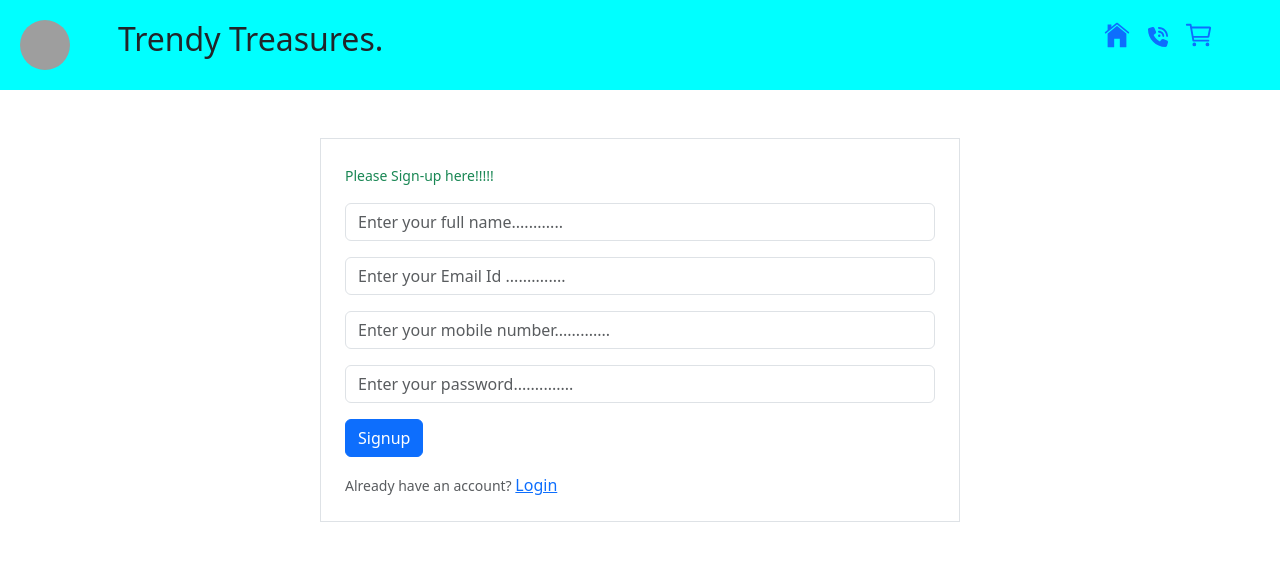
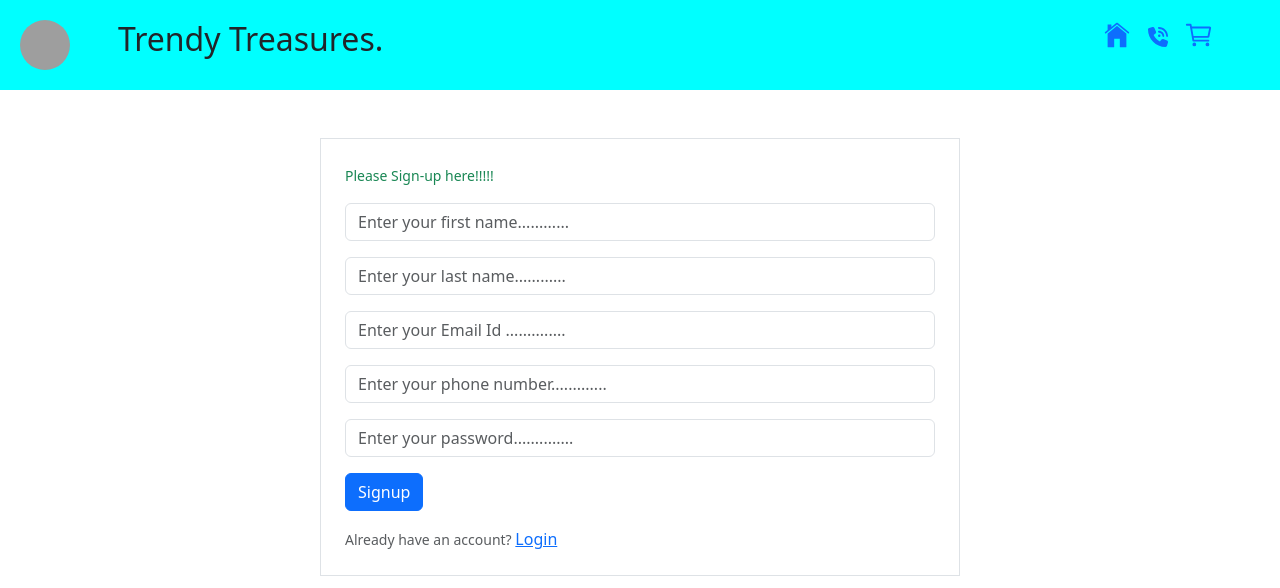
Before and after one commit to udhaykaitha27/trendy-treasures, a React (Vite) app: page /signup in a window 1280 px wide. Shown: the top 588 px of the page. Built offline with nearby package versions, Linux system fonts and the light colour scheme; grey boxes are pictures that could not be loaded.

Commit message:
Update Signup.jsx

```diff
--- a/src/Signup/Signup.jsx
+++ b/src/Signup/Signup.jsx
@@ -15,10 +15,12 @@ const navigate = useNavigate();
 
 
   const [signupdata, setSignupdata] = useState({
-    fullName: "",
-    mobile: "",
-    email: "",
-    password: "",
+    FirstName: "",
+    LastName:"",
+    PhoneNumber: "",
+    Email: "",
+    Password: "",
+
   });
 
   const inputHandler = (e) => {
@@ -31,7 +33,7 @@ const navigate = useNavigate();
 
   const signuphandler = async() =>
   {
-    if(!signupdata.fullName || !signupdata.email || !signupdata.mobile || !signupdata.password)
+    if(!signupdata.FirstName || !signupdata.Email || !signupdata.PhoneNumber || !signupdata.Password || !signupdata.LastName)
     {
       return toast.error('Please provide all the feilds!!!!!')
     }
@@ -70,28 +72,35 @@ const navigate = useNavigate();
       <Form.Text className="text-success">Please Sign-up here!!!!!</Form.Text>
       <Form>
         <Form.Control
-          name="fullName"
+          name="FirstName"
           onChange={inputHandler}
           className="mb-3 mt-3"
           type="text"
-          placeholder="Enter your full name............"
+          placeholder="Enter your first name............"
         />
         <Form.Control
-          name="email"
+          name="LastName"
+          onChange={inputHandler}
+          className="mb-3 mt-3"
+          type="text"
+          placeholder="Enter your last name............"
+        />
+        <Form.Control
+          name="Email"
           onChange={inputHandler}
           className="mb-3"
           type="email"
           placeholder="Enter your Email Id .............."
         />
         <Form.Control
-          name="mobile"
+          name="PhoneNumber"
           onChange={inputHandler}
           className="mb-3"
           type="number"
-          placeholder="Enter your mobile number............."
+          placeholder="Enter your phone number............."
         />
         <Form.Control
-          name="password"
+          name="Password"
           onChange={inputHandler}
           className="mb-3"
           type="password"
```
